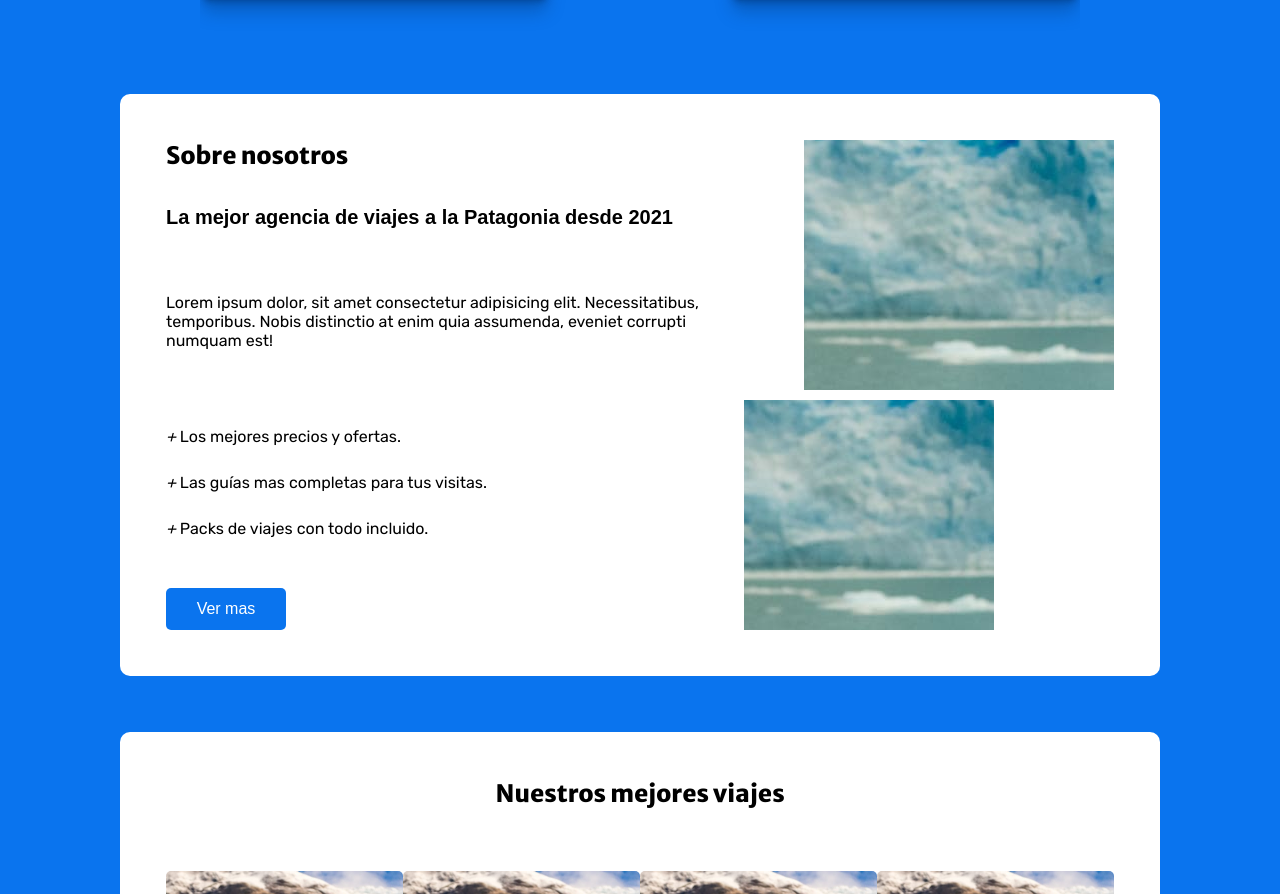
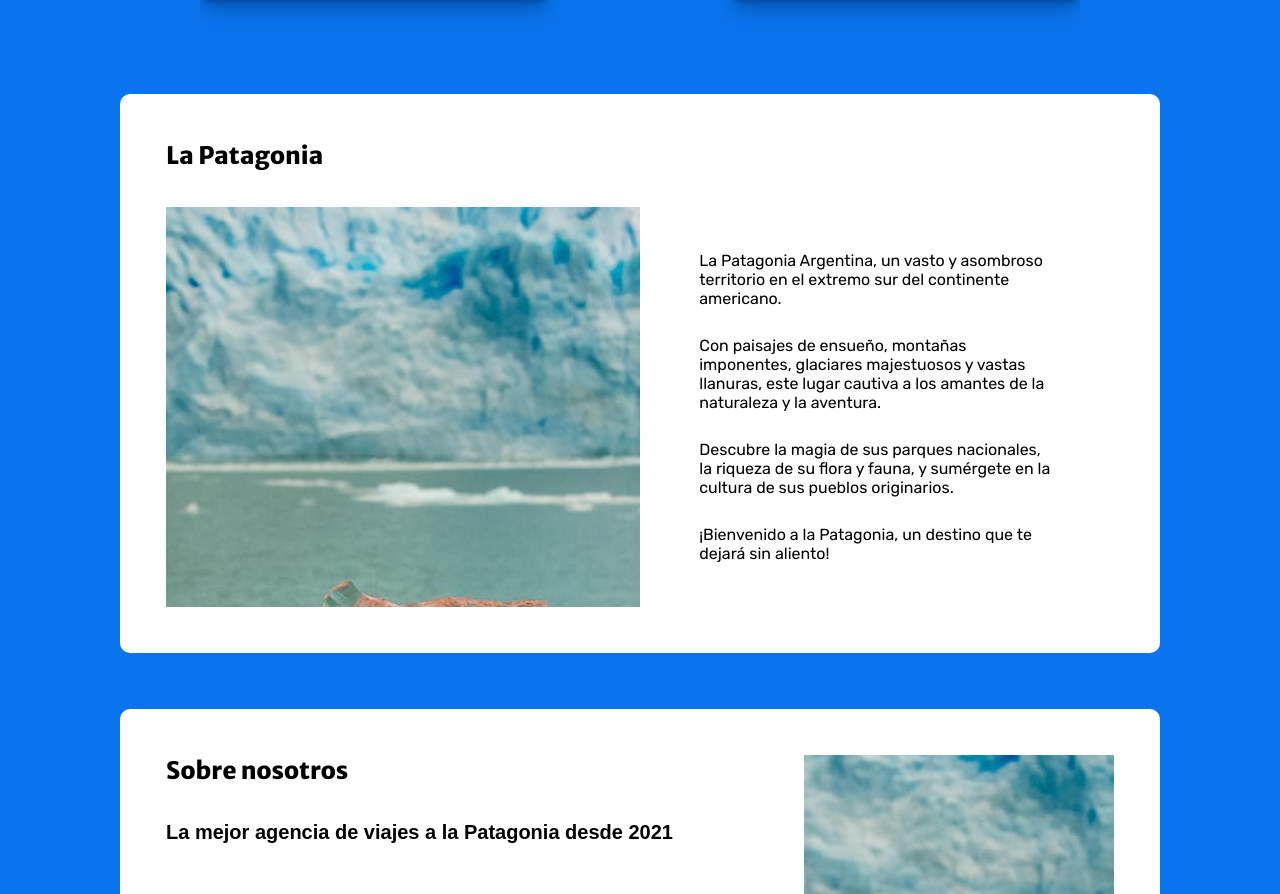
Before and after one commit to JoacoGramigna/Landing-page--Patagonia-travel, a React (Create React App) app: page / in a window 1280 px wide. Shown: the part 1509-2403 px from the top of the page. Built offline with nearby package versions, Linux system fonts and the light colour scheme; a web font is replaced by a local one.

Commit message:
Add new section named aboutPatagonia

```diff
--- a/src/pages/Home/Home.css
+++ b/src/pages/Home/Home.css
@@ -113,6 +113,45 @@
   box-shadow: var(--shadow-elevation-medium);
   border-radius: 10px;
   background-color: var(--primary-color);
+}
+
+.aboutPatagonia {
+  background-color: var(--primary-color);
+  border-radius: 10px;
+  padding: 46px;
+  margin: 56px 120px 0;
+}
+
+.infoAboutPatagonia{
+  margin-top: 36px;
+  display: grid;
+  grid-template-columns: repeat(2, 50%);
+}
+
+.imageAboutPatagonia{
+  background-image: url(../../assets/Background.jpg);
+  background-repeat: no-repeat;
+  background-position: center;
+  width: 100%;
+  height: 400px;
+}
+
+.aboutPatagonia h2{
+  font-family: var(--title-font);
+}
+
+.paragraphInfoPatagonia{
+  width: 100%;
+  display: flex;
+  justify-content: center;
+  align-items: center;
+  flex-direction: column;
+  gap: 28px;
+}
+
+.paragraphInfoPatagonia p{
+  font-family: var(--text-font);
+  width: 75%;
 }
 
 .aboutUs {
--- a/src/pages/Home/Home.jsx
+++ b/src/pages/Home/Home.jsx
@@ -59,6 +59,18 @@ const Home = () => {
             </article>
           </div>
         </section>
+        <section className="aboutPatagonia">
+          <h2>La Patagonia</h2>
+          <article className="infoAboutPatagonia">
+          <div className="imageAboutPatagonia"/>
+          <div className="paragraphInfoPatagonia">
+            <p>La Patagonia Argentina, un vasto y asombroso territorio en el extremo sur del continente americano.</p>
+            <p>Con paisajes de ensueño, montañas imponentes, glaciares majestuosos y vastas llanuras, este lugar cautiva a los amantes de la naturaleza y la aventura.</p>
+            <p>Descubre la magia de sus parques nacionales, la riqueza de su flora y fauna, y sumérgete en la cultura de sus pueblos originarios.</p>
+            <p>¡Bienvenido a la Patagonia, un destino que te dejará sin aliento!</p>
+            </div>
+          </article>
+        </section>
         <section className="aboutUs">
           <article className="infoAboutUs">
             <h2>Sobre nosotros</h2>
```
